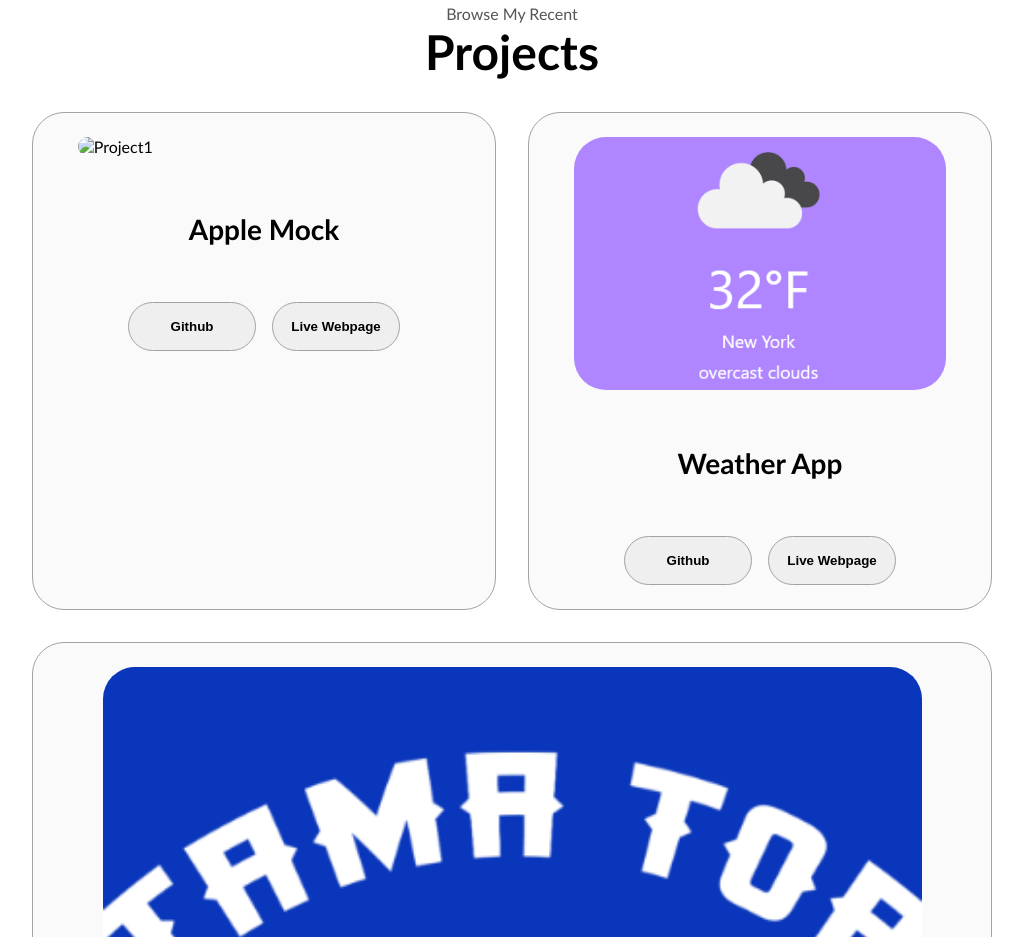
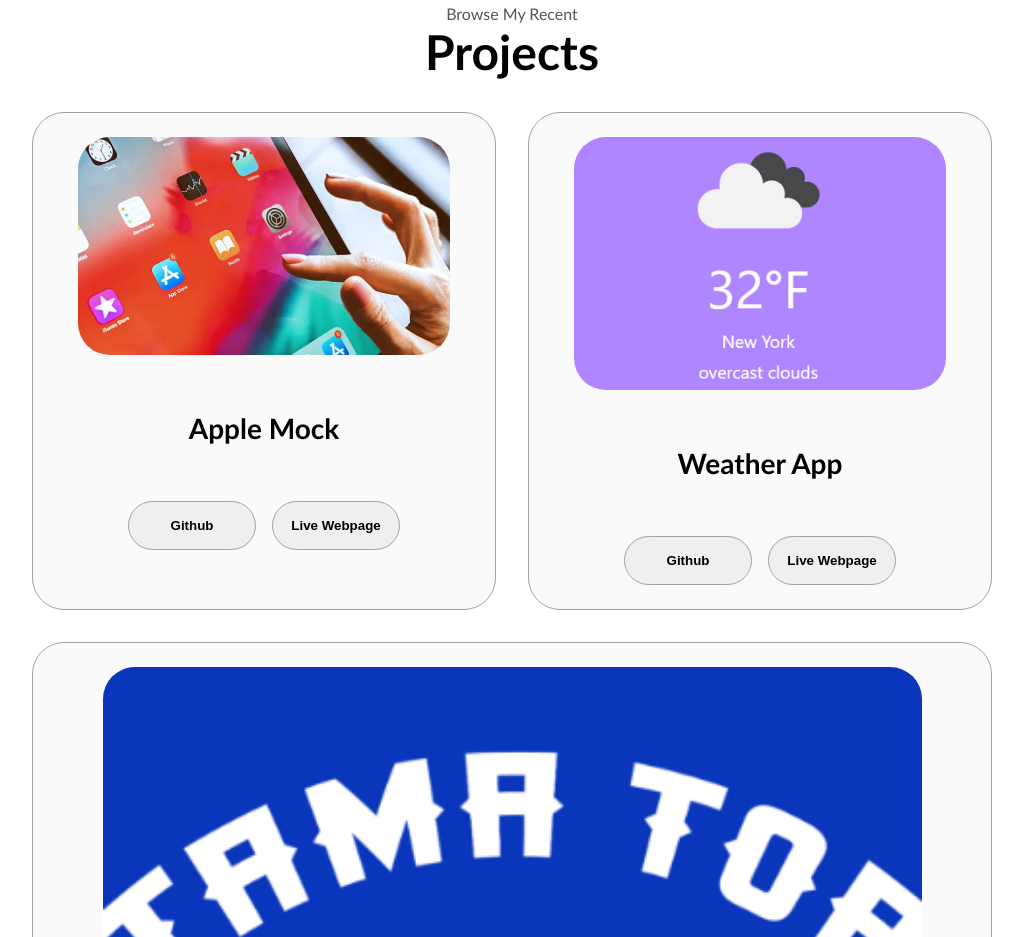
Before and after one commit to EvanTarango/Portfolio, a plain HTML site: page index.html in a window 1280 px wide. Shown: the part 2460-3397 px from the top of the page, without its empty margins (128-1151 px from the left). Drawn offline with Linux system fonts and the light colour scheme.

Commit message:
Update index.html

```diff
--- a/index.html
+++ b/index.html
@@ -281,7 +281,7 @@
 	<div class="about-containers">
 		<div class="details-container color-container">
 			<div class="article-container">
-				<img src="apple.png"
+				<img src="images/apple.png"
 				alt="Project1"
 				class="project-img"
 				/>
```
